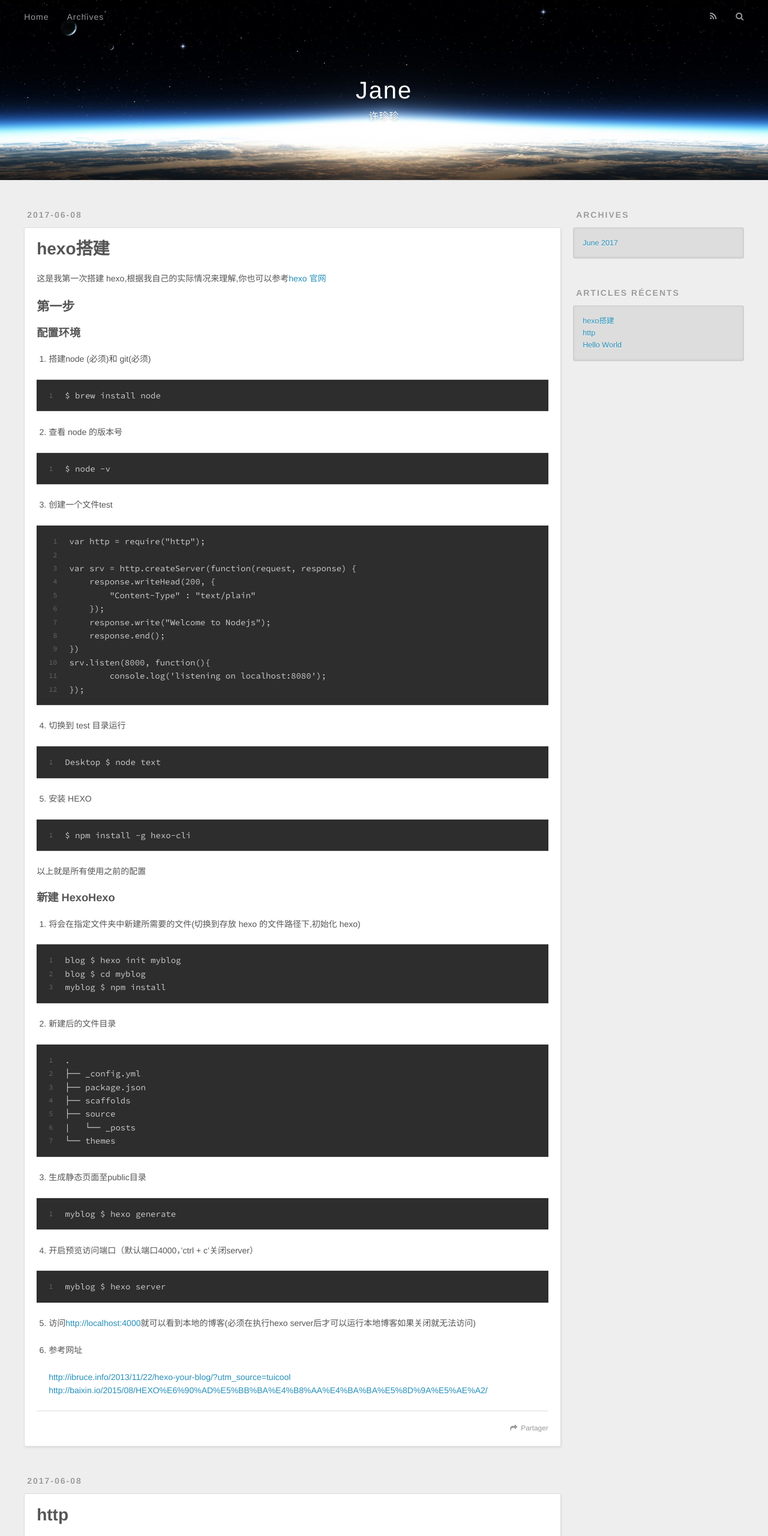
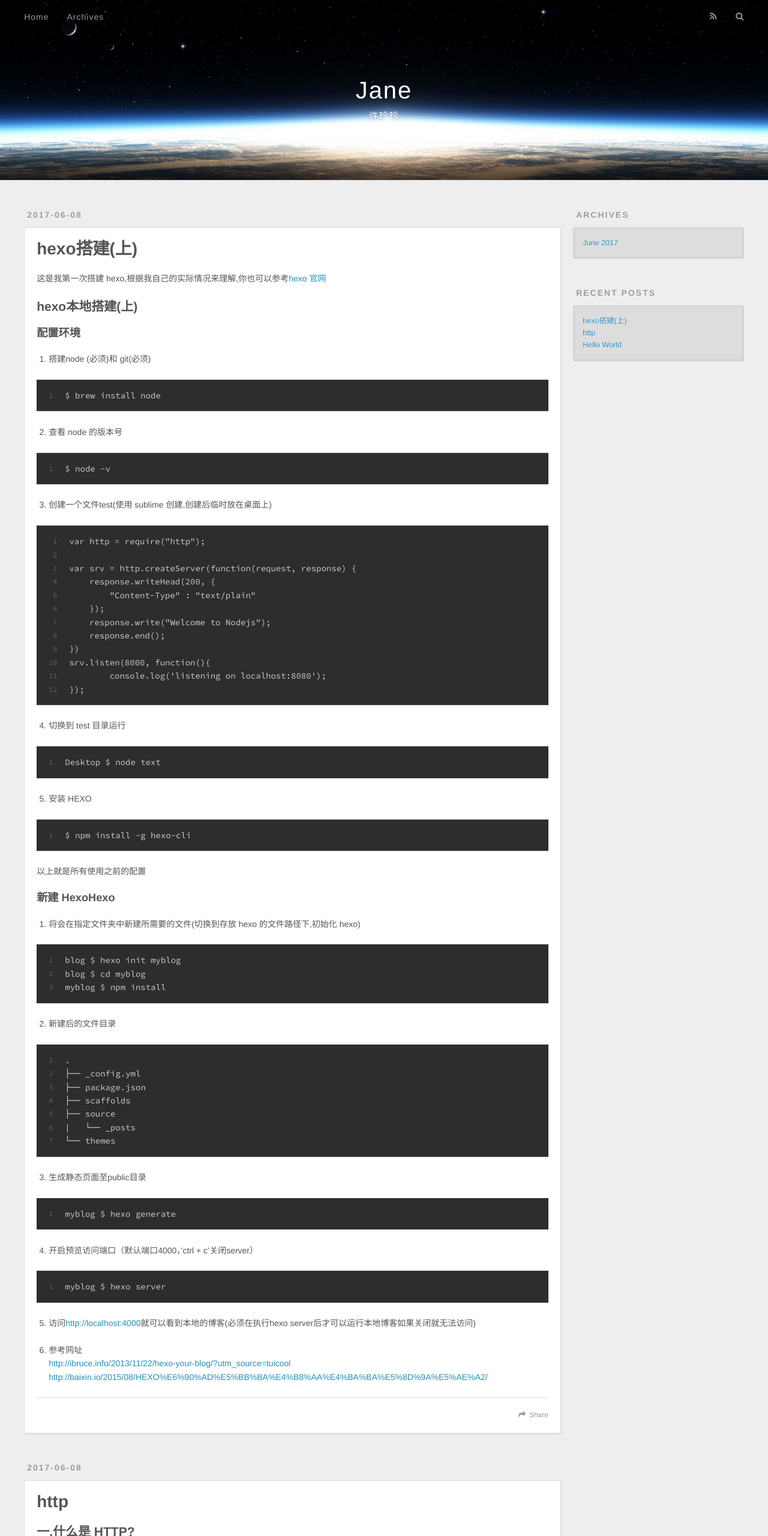
Before and after one commit to JaneXzz/JaneXzz.github.io, a plain HTML site: page index.html in a window 1280 px wide. Shown: the top 2560 px of the page at 60% size. Drawn offline with nearby package versions, Linux system fonts and the light colour scheme.

Commit message:
Site updated: 2017-06-08 17:35:11

```diff
--- a/index.html
+++ b/index.html
@@ -52,9 +52,9 @@
       </nav>
       <nav id="sub-nav">
 
-          <a id="nav-rss-link" class="nav-icon" href="/atom.xml" title="Flux RSS"></a>
+          <a id="nav-rss-link" class="nav-icon" href="/atom.xml" title="RSS Feed"></a>
 
-        <a id="nav-search-btn" class="nav-icon" title="Rechercher"></a>
+        <a id="nav-search-btn" class="nav-icon" title="Search"></a>
       </nav>
       <div id="search-form-wrap">
         <form action="//google.com/search" method="get" accept-charset="UTF-8" class="search-form"><input type="search" name="q" class="search-form-input" placeholder="Search"><button type="submit" class="search-form-submit">&#xF002;</button><input type="hidden" name="sitesearch" value="http://yoursite.com"></form>
@@ -79,7 +79,7 @@
 
 
     <h1 itemprop="name">
-      <a class="article-title" href="/2017/06/08/hexo搭建/">hexo搭建</a>
+      <a class="article-title" href="/2017/06/08/hexo搭建/">hexo搭建(上)</a>
     </h1>
 
 
@@ -88,14 +88,14 @@
     <div class="article-entry" itemprop="articleBody">
 
         <p>这是我第一次搭建 hexo,根据我自己的实际情况来理解,你也可以参考<a href="https://hexo.io/" target="_blank" rel="external">hexo 官网</a></p>
-<h2 id="第一步"><a href="#第一步" class="headerlink" title="第一步"></a>第一步</h2><h3 id="配置环境"><a href="#配置环境" class="headerlink" title="配置环境"></a>配置环境</h3><ol>
+<h2 id="hexo本地搭建-上"><a href="#hexo本地搭建-上" class="headerlink" title="hexo本地搭建(上)"></a>hexo本地搭建(上)</h2><h3 id="配置环境"><a href="#配置环境" class="headerlink" title="配置环境"></a>配置环境</h3><ol>
 <li><p>搭建node (必须)和 git(必须)</p>
 <figure class="highlight plain"><table><tr><td class="gutter"><pre><div class="line">1</div></pre></td><td class="code"><pre><div class="line">$ brew install node</div></pre></td></tr></table></figure>
 </li>
 <li><p>查看 node 的版本号</p>
 <figure class="highlight plain"><table><tr><td class="gutter"><pre><div class="line">1</div></pre></td><td class="code"><pre><div class="line">$ node -v</div></pre></td></tr></table></figure>
 </li>
-<li><p>创建一个文件test</p>
+<li><p>创建一个文件test(使用 sublime 创建,创建后临时放在桌面上)</p>
 <figure class="highlight"><table><tr><td class="gutter"><pre><div class="line">1</div><div class="line">2</div><div class="line">3</div><div class="line">4</div><div class="line">5</div><div class="line">6</div><div class="line">7</div><div class="line">8</div><div class="line">9</div><div class="line">10</div><div class="line">11</div><div class="line">12</div></pre></td><td class="code"><pre><div class="line">var http = require("http");</div><div class="line"></div><div class="line">var srv = http.createServer(function(request, response) &#123;</div><div class="line">    response.writeHead(200, &#123;</div><div class="line">        "Content-Type" : "text/plain"</div><div class="line">    &#125;);</div><div class="line">    response.write("Welcome to Nodejs");</div><div class="line">    response.end();</div><div class="line">&#125;)</div><div class="line">srv.listen(8000, function()&#123;</div><div class="line">	console.log('listening on localhost:8080');</div><div class="line">&#125;);</div></pre></td></tr></table></figure>
 </li>
 <li><p>切换到 test 目录运行</p>
@@ -121,15 +121,14 @@
 </li>
 <li><p>访问<a href="http://localhost:4000" target="_blank" rel="external">http://localhost:4000</a>就可以看到本地的博客(必须在执行hexo server后才可以运行本地博客如果关闭就无法访问)</p>
 </li>
-<li><p>参考网址</p>
-<p><a href="http://ibruce.info/2013/11/22/hexo-your-blog/?utm_source=tuicool" target="_blank" rel="external">http://ibruce.info/2013/11/22/hexo-your-blog/?utm_source=tuicool</a><br><a href="http://baixin.io/2015/08/HEXO%E6%90%AD%E5%BB%BA%E4%B8%AA%E4%BA%BA%E5%8D%9A%E5%AE%A2/" target="_blank" rel="external">http://baixin.io/2015/08/HEXO%E6%90%AD%E5%BB%BA%E4%B8%AA%E4%BA%BA%E5%8D%9A%E5%AE%A2/</a></p>
+<li><p>参考网址<br><a href="http://ibruce.info/2013/11/22/hexo-your-blog/?utm_source=tuicool" target="_blank" rel="external">http://ibruce.info/2013/11/22/hexo-your-blog/?utm_source=tuicool</a><br><a href="http://baixin.io/2015/08/HEXO%E6%90%AD%E5%BB%BA%E4%B8%AA%E4%BA%BA%E5%8D%9A%E5%AE%A2/" target="_blank" rel="external">http://baixin.io/2015/08/HEXO%E6%90%AD%E5%BB%BA%E4%B8%AA%E4%BA%BA%E5%8D%9A%E5%AE%A2/</a></p>
 </li>
 </ol>
 
 
     </div>
     <footer class="article-footer">
-      <a data-url="http://yoursite.com/2017/06/08/hexo搭建/" data-id="cj3o7wfye0001exfyofkihzzn" class="article-share-link">Partager</a>
+      <a data-url="http://yoursite.com/2017/06/08/hexo搭建/" data-id="cj3o88vkp0000jhfy9cjlkgrm" class="article-share-link">Share</a>
 
 
     </footer>
@@ -362,7 +361,7 @@
 
     </div>
     <footer class="article-footer">
-      <a data-url="http://yoursite.com/2017/06/08/http/" data-id="cj3o7wfyh0002exfysdx5cn0x" class="article-share-link">Partager</a>
+      <a data-url="http://yoursite.com/2017/06/08/http/" data-id="cj3o88vkw0002jhfy9zcldua3" class="article-share-link">Share</a>
 
 
     </footer>
@@ -407,7 +406,7 @@
 
     </div>
     <footer class="article-footer">
-      <a data-url="http://yoursite.com/2017/06/08/hello-world/" data-id="cj3o7wfy90000exfyhk26ipd7" class="article-share-link">Partager</a>
+      <a data-url="http://yoursite.com/2017/06/08/hello-world/" data-id="cj3o88vkt0001jhfyu7m334dz" class="article-share-link">Share</a>
 
 
     </footer>
@@ -442,12 +441,12 @@
 
 
   <div class="widget-wrap">
-    <h3 class="widget-title">Articles récents</h3>
+    <h3 class="widget-title">Recent Posts</h3>
     <div class="widget">
       <ul>
 
           <li>
-            <a href="/2017/06/08/hexo搭建/">hexo搭建</a>
+            <a href="/2017/06/08/hexo搭建/">hexo搭建(上)</a>
           </li>
 
           <li>
@@ -471,7 +470,7 @@
   <div class="outer">
     <div id="footer-info" class="inner">
       &copy; 2017 John Doe<br>
-      Propulsé by <a href="http://hexo.io/" target="_blank">Hexo</a>
+      Powered by <a href="http://hexo.io/" target="_blank">Hexo</a>
     </div>
   </div>
 </footer>
```
Also changed, not shown: 2017/06/08/hello-world/index.html (+7 -7 lines), 2017/06/08/hexo搭建/index.html (+18 -19 lines), 2017/06/08/http/index.html (+9 -9 lines), archives/2017/06/index.html (+6 -6 lines), archives/2017/index.html (+6 -6 lines), archives/index.html (+6 -6 lines).
